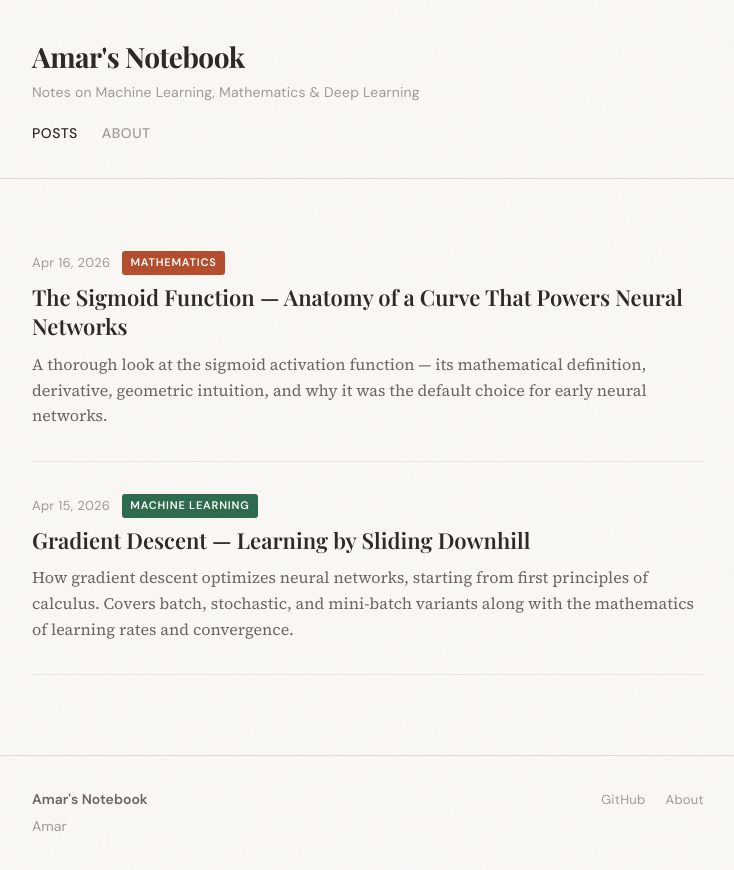
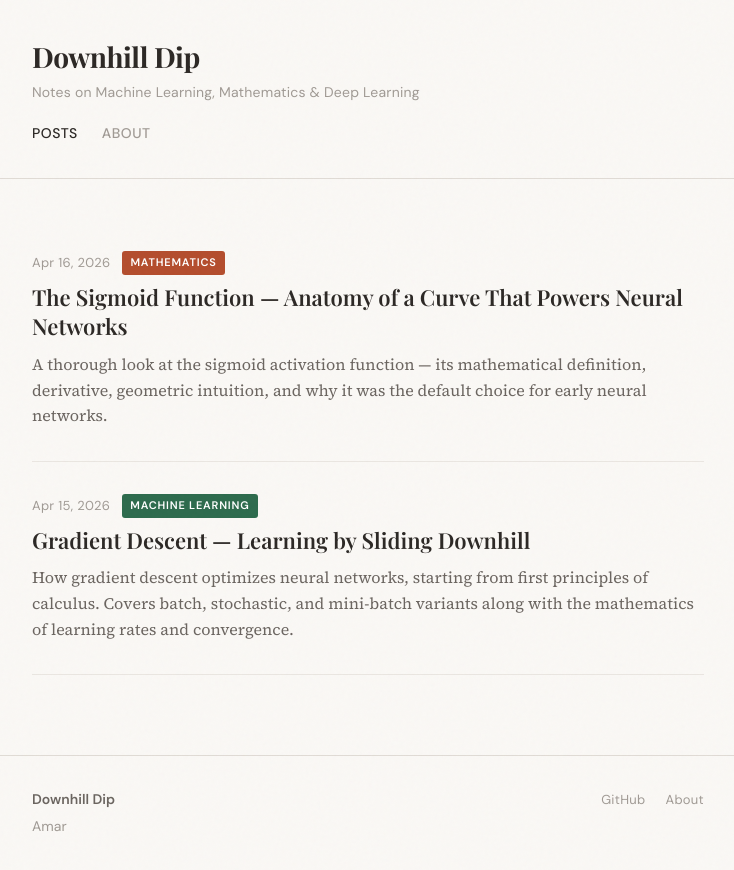
Before and after one commit to Amar-new/Amar-new.github.io, a Jekyll site: the page built from index.html, in a window 1280 px wide. Shown: the top 870 px of the page, without its empty margins (272-1006 px from the left). Built offline with Jekyll 4.4.1, drawn with Linux system fonts in a browser that asks for light colours.

Commit message:
changed name of Blog

```diff
--- a/_config.yml
+++ b/_config.yml
@@ -1,4 +1,4 @@
-title: "Amar's Notebook"
+title: "Downhill Dip"
 description: "Notes on Machine Learning, Mathematics & Deep Learning"
 author: "Amar"
 url: "https://amar-new.github.io"
```
